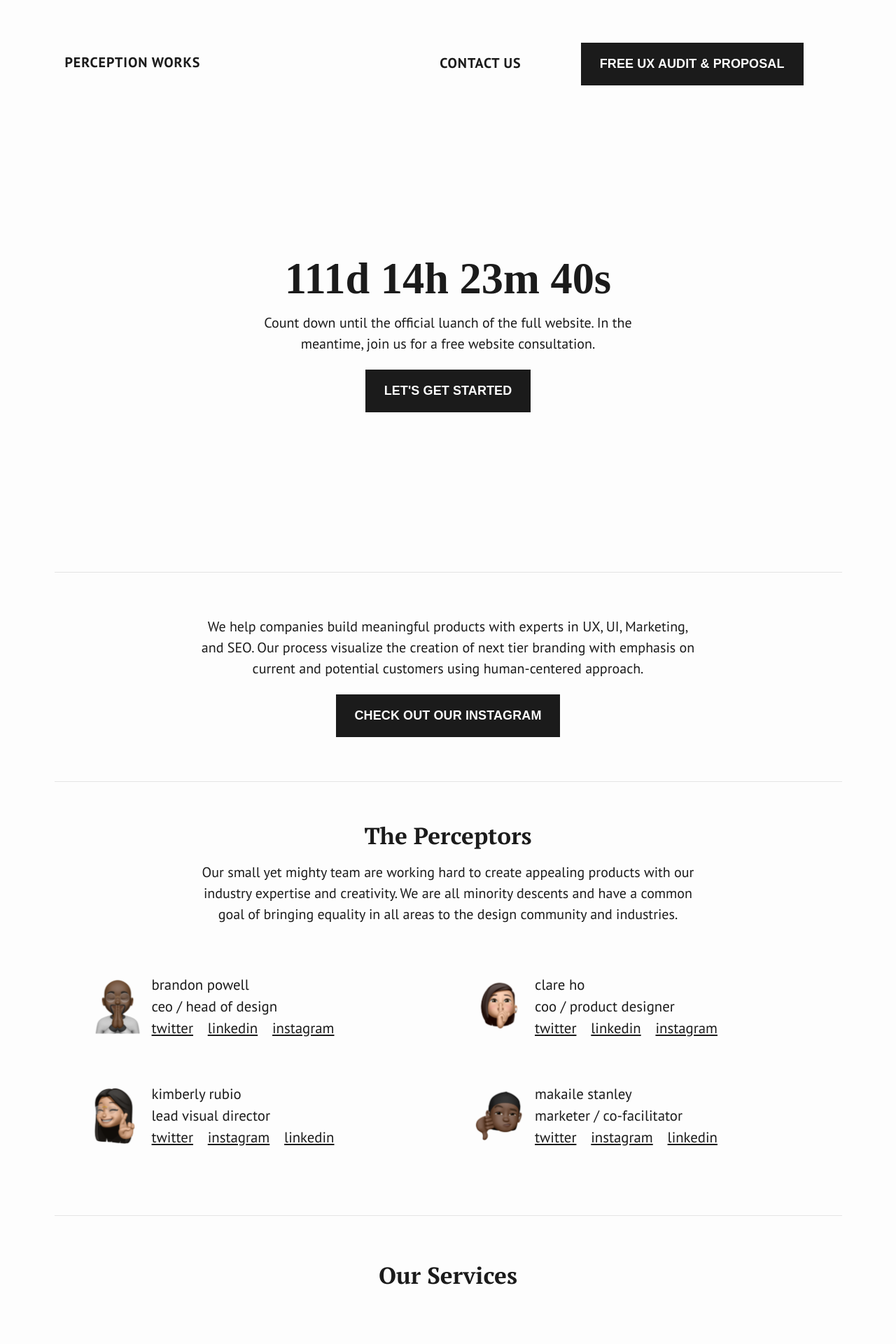
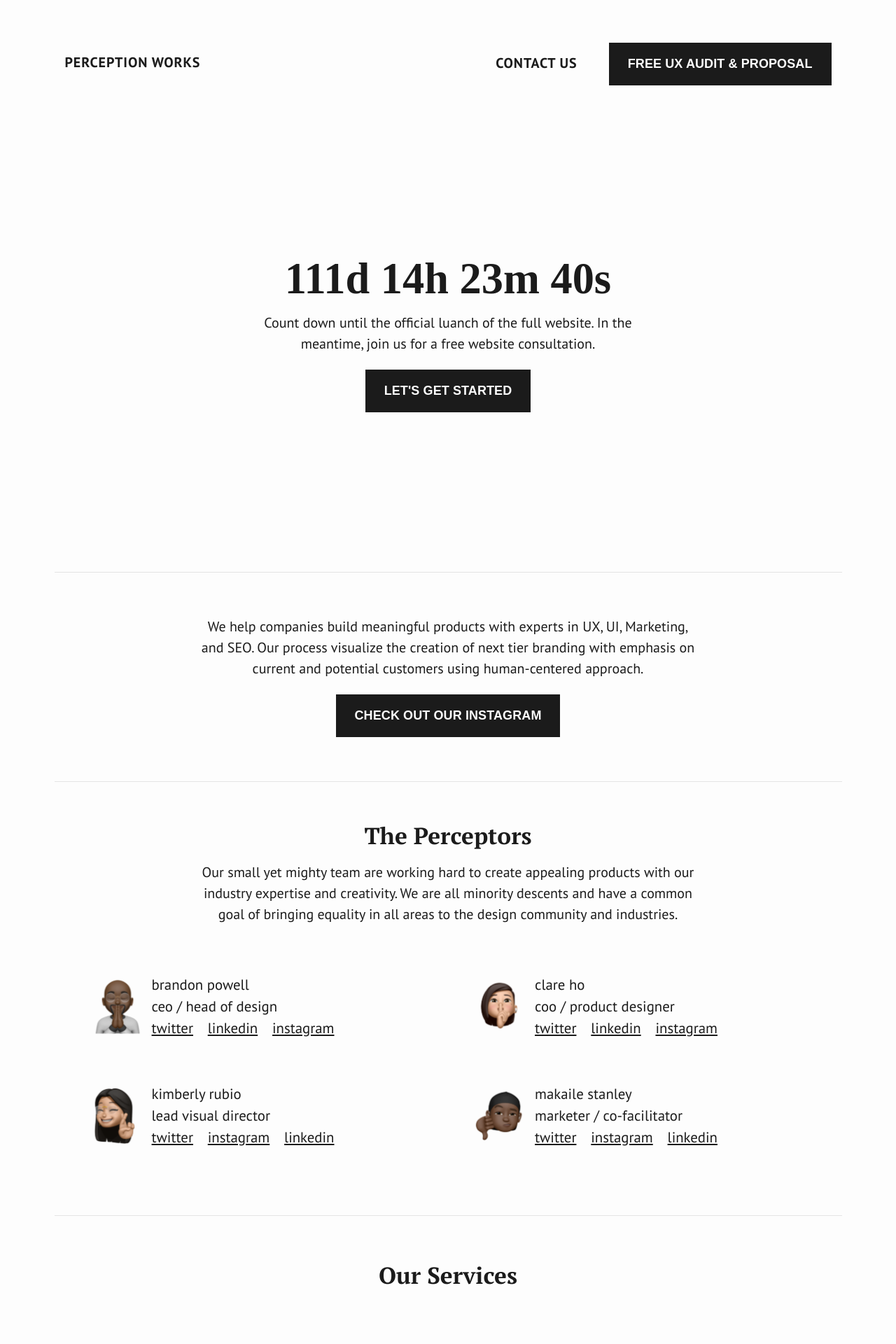
Before and after one commit to jeauxcoding/pw, a Jekyll site: the page built from index.md, in a window 1280 px wide. Shown: the top 1920 px of the page at 70% size. Built offline with Jekyll 4.4.1, drawn with Linux system fonts in a browser that asks for light colours.

Commit message:
update css pages

```diff
--- a/_includes/nav.html
+++ b/_includes/nav.html
@@ -4,7 +4,7 @@
         <a href="#">Perception Works</a>
         <div class="site-nav-list">
           <a href="#contact">Contact Us</a>
-          <a href="#contact">
+          <a class="btn" href="#contact">
             <button type="button" name="button">free UX audit & proposal</button>
           </a>
         </div>
--- a/assets/css/main.css
+++ b/assets/css/main.css
@@ -179,6 +179,11 @@ li {
 .footeritem h4 {
   margin-bottom: 14px;
   font-family: 'PT Sans', sans-serif;
+}
+
+.site-nav-list .btn {
+  margin: 0px !important;
+  padding: 0px !important;
 }
 
 .team {
@@ -365,6 +370,11 @@ div .nw_letter {
 
 /* On screens that are 600px wide or less, make the columns stack on top of each other instead of next to each other */
 @media screen and (max-width: 600px) {
+  p {
+    font-size: 13pt;
+    line-height: 25px;
+    text-align: center;
+  }
   .grid-pw-col4 {
     display: grid;
     grid-template-columns: auto;
```
Also changed, not shown: _includes/doctype-head.html (+11 -0 lines).
